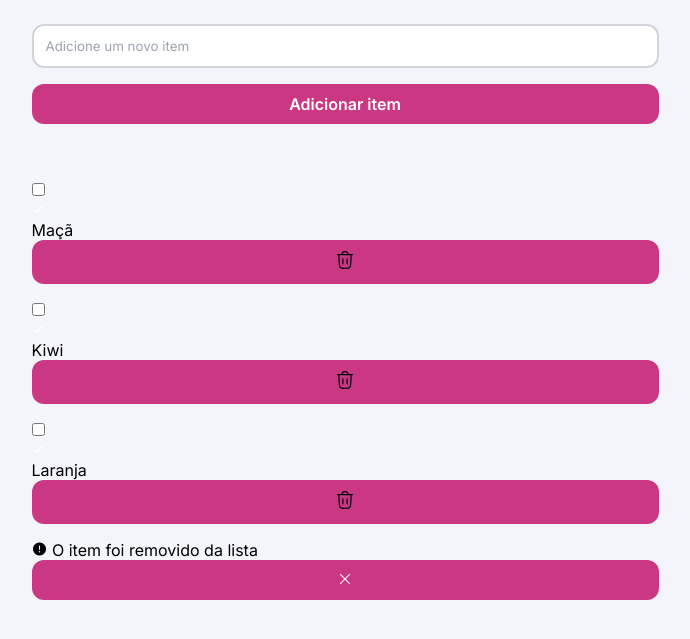
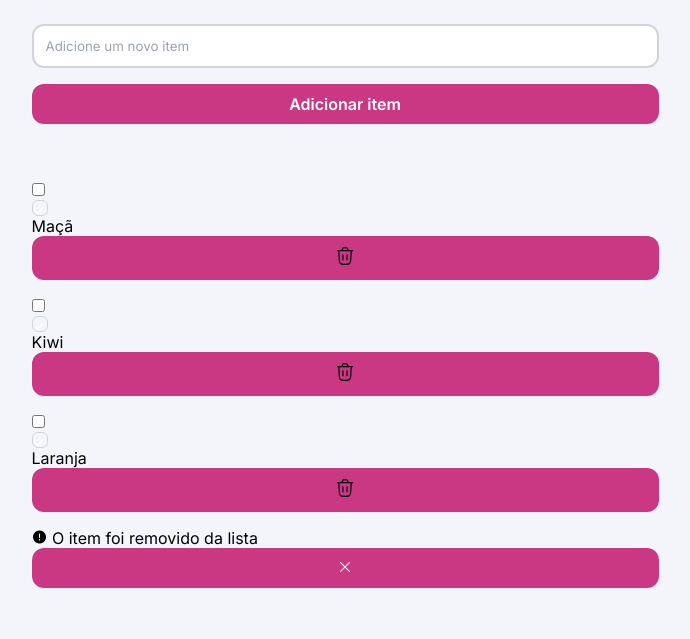
Before and after one commit to RomuloFabricioLima12C/projeto-Quicklist, a plain HTML site: page index.html in a window 1280 px wide. Shown: the part 209-848 px from the top of the page, without its empty margins (295-985 px from the left). Drawn offline with nearby package versions, Linux system fonts and the light colour scheme.

Commit message:
oitavo commit do css

```diff
--- a/style.css
+++ b/style.css
@@ -127,3 +127,32 @@ button {
         }
     }
 }
+
+More actions
+        input {
+            display: none;
+        }
+
+        .custom-checkbox {
+            width: 1.6rem;
+            height: 1.6rem;
+            border: 1px solid var(--border-primary);
+            border-radius: .6rem;
+            cursor: pointer;
+        }
+
+        label {
+            cursor: pointer;
+        }
+
+        div:has(input:checked) {
+            .custom-checkbox {
+                background: var(--color-brand);
+                border: 1px solid var(--color-brand);
+                transition: background .2s ease;
+            }
+
+            label {
+                text-decoration: line-through;
+            }
+        }
```
